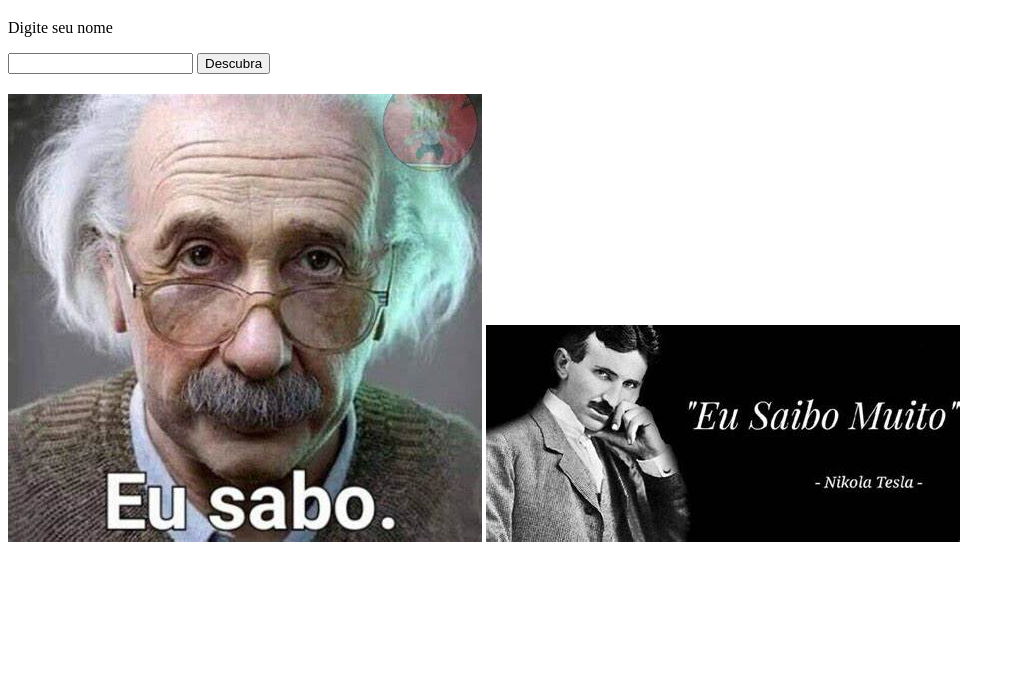
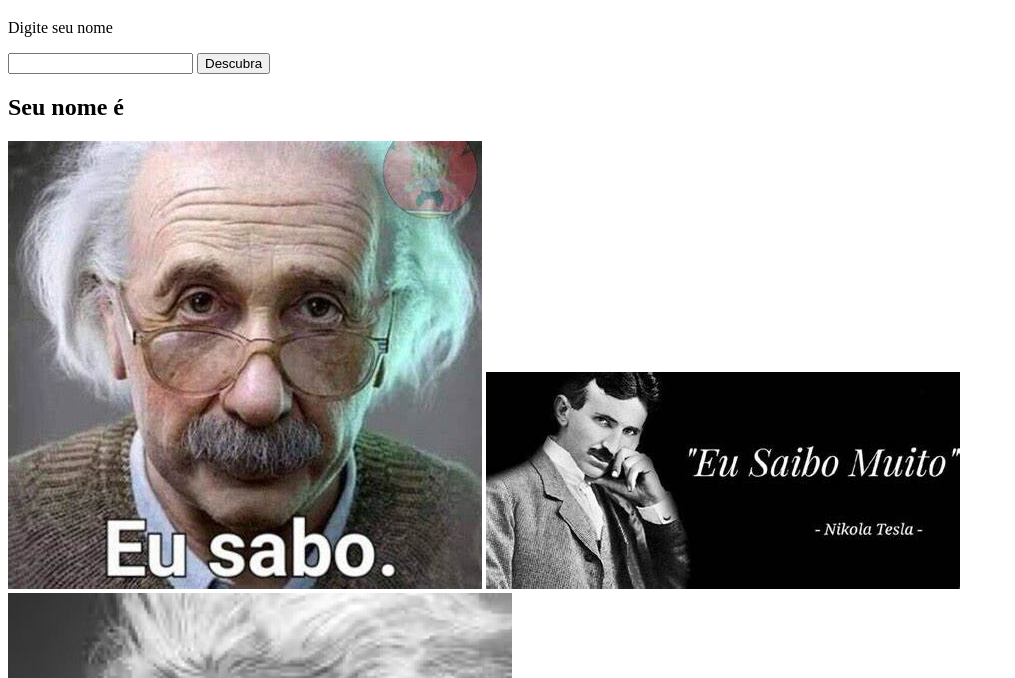
Before and after one commit to tpires1041/Atividade-de-Github-02-10-24, a website: page index.html in a window 1280 px wide. Both pictures are taken after a click on the button "Descubra". Shown: the part 61-739 px from the top of the page, without its empty margins (0-1015 px from the left). Drawn offline with Linux system fonts and the light colour scheme.

Commit message:
Imagem 3
Agora a terceira imagem carrega no html

```diff
--- a/index.html
+++ b/index.html
@@ -10,7 +10,7 @@
     <p>Digite seu nome</p>
     <input type="text" id="nome"></input>
     <button onclick="descobrirNome()">Descubra</button>
-    <h2 id="resultado">Resultado</h2>
+    <h2 id="resultado">Seu nome</h2>
     <img id="imagem1" class="imagem1">
     <img id="imagem2" class="imagem2">
     <img id="imagem3" class="imagem3">
--- a/script.js
+++ b/script.js
@@ -3,8 +3,10 @@ let descobrirNome = function(){
     let saida = document.getElementById("resultado");
     let imagem1 = document.getElementById("imagem1");
     let imagem2 = document.getElementById("imagem2");
+    let imagem3 = document.getElementById("imagem3");
 
     imagem1.src = "src/img/img1.jpeg"
     imagem2.src = "src/img/img2.jpeg"
-    return saida.innerHTML = nome
+    imagem3.src = "src/img/img3.jpg"
+    return saida.innerHTML = "Seu nome é "+ nome
 };
```
